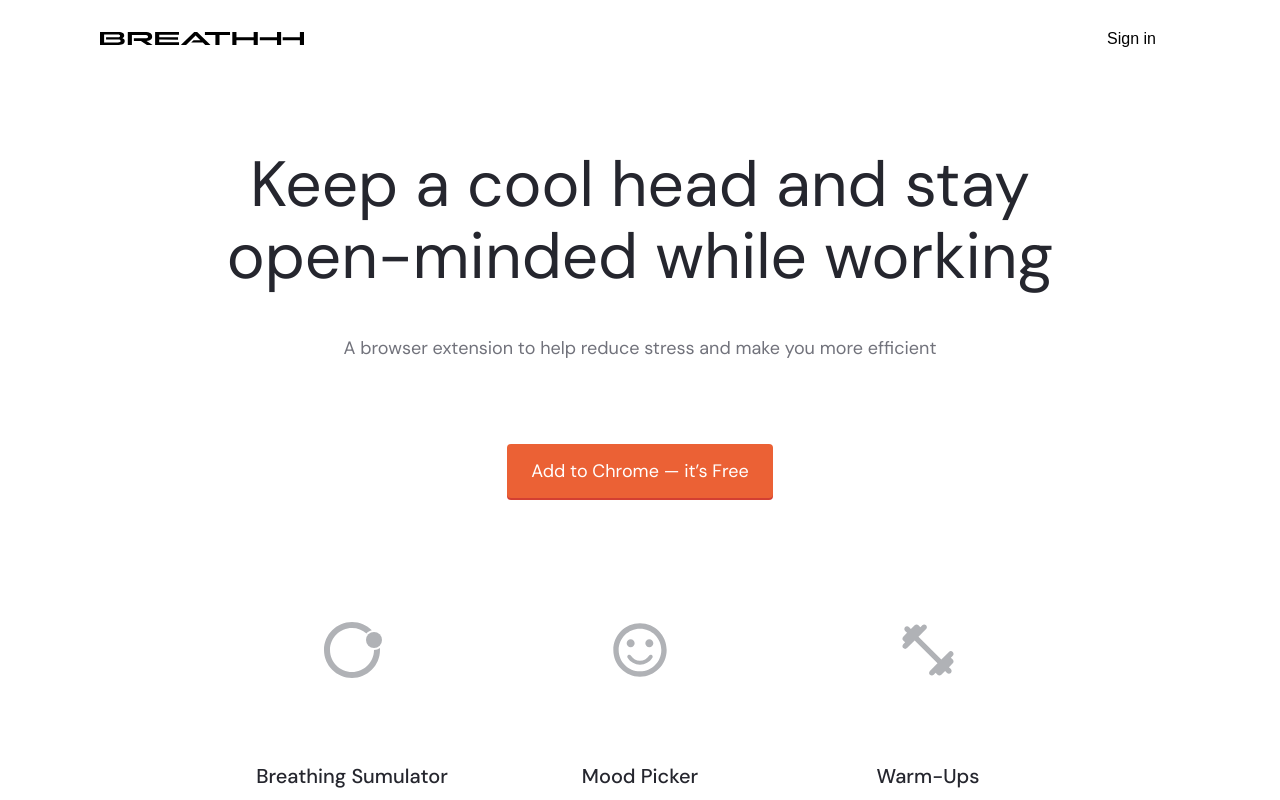
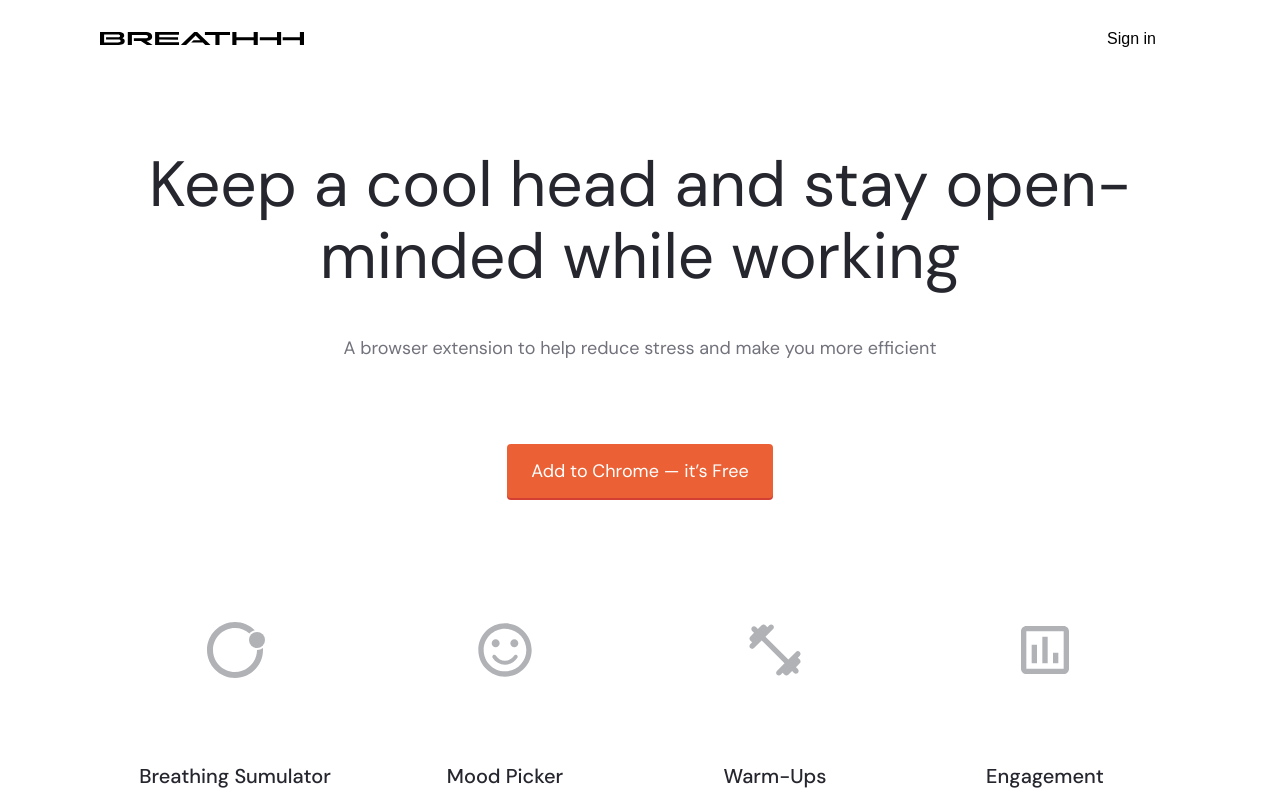
Before and after one commit to Delendik/breathhh4, a React (Create React App) app: page / in a window 1280 px wide. Shown: the top 800 px of the page. Built offline with nearby package versions, Linux system fonts and the light colour scheme.

Commit message:
deleted margins in PageIndex

```diff
--- a/src/components/LayoutBase.tsx
+++ b/src/components/LayoutBase.tsx
@@ -6,7 +6,6 @@ import { Footer } from 'src/components/Footer'
 const Root = styled.div`
   display: grid;
   grid-template-rows: 1fr auto;
-  min-height: 100vh;
 `
 const Nav = styled.div`
   display: flex;
--- a/src/pages/PageIndex/PageIndex.tsx
+++ b/src/pages/PageIndex/PageIndex.tsx
@@ -33,13 +33,10 @@ const DATA = [
 ]
 
 const Content = styled.div`
-  max-width: 864px;
   margin-top: 72px;
   margin-right: auto;
   margin-bottom: 180px;
   margin-left: auto;
-  padding-right: 20px;
-  padding-left: 20px;
 `
 
 const Title = styled.h1`
```
